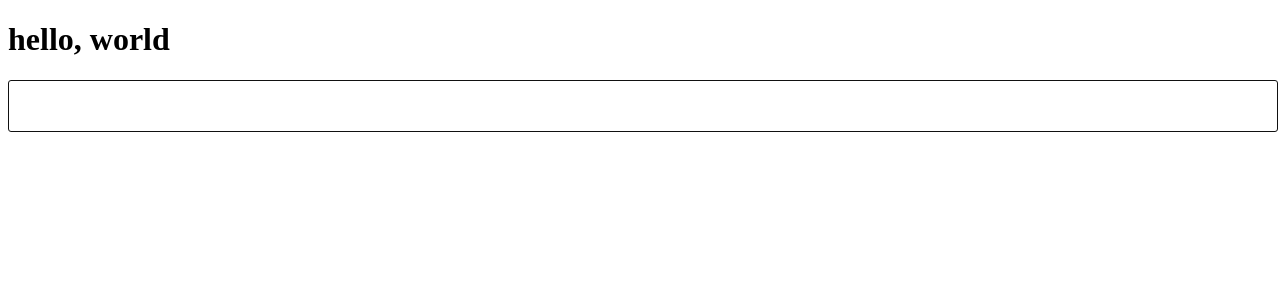
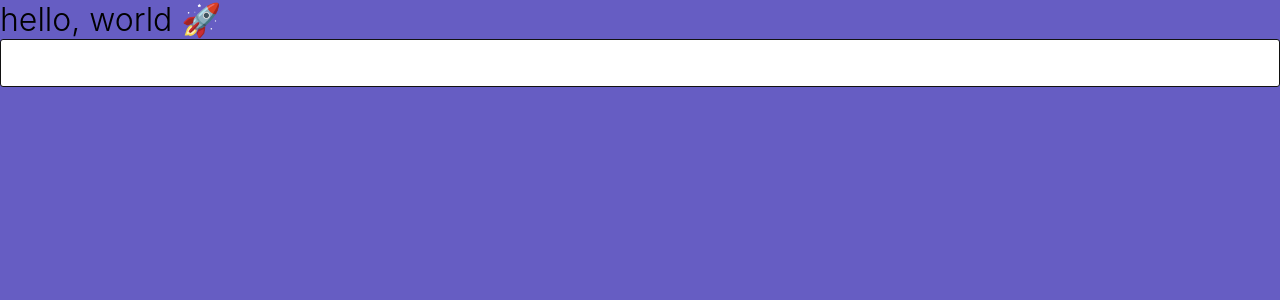
Before and after one commit to lukinoo/form-yup, a React (Vite) app: page / in a window 1280 px wide. Shown: the top 300 px of the page. Built offline with nearby package versions, Linux system fonts and the light colour scheme.

Commit message:
adding global style file

```diff
--- a/src/App.tsx
+++ b/src/App.tsx
@@ -1,10 +1,11 @@
 import { SInput } from "./components/SInput";
+import { SLabel } from "./components/SLabel";
 
 const App = () => {
   return (
     <div className="App">
-      <h1>hello, world</h1>
-      <SInput />
+      <SLabel htmlFor="name">hello, world 🚀</SLabel>
+      <SInput id="name" type="text" />
     </div>
   );
 };
--- a/src/components/SInput/SInput.styled.tsx
+++ b/src/components/SInput/SInput.styled.tsx
@@ -4,7 +4,10 @@ export const SInput = styled.input`
   width: 100%;
   height: 3rem;
   border: 1px solid #111;
+  background: #fff;
   outline: none;
   border-radius: 3px;
-  font-size: 1.1rem;
+  padding: 0.5rem;
+  font-family: inherit;
+  font-size: 1.2rem;
 `;
--- /dev/null
+++ b/src/components/SLabel/SLabel.styled.tsx
@@ -0,0 +1,7 @@
+import styled from "styled-components";
+
+export const SLabel = styled.label`
+  font-size: 2rem;
+  font-weight: 300;
+  color: #000;
+`;
--- /dev/null
+++ b/src/components/SLabel/index.ts
@@ -0,0 +1 @@
+export { SLabel } from "./SLabel.styled";
--- /dev/null
+++ b/src/config/Global.styled.ts
@@ -0,0 +1,16 @@
+import { createGlobalStyle } from "styled-components";
+
+export const GlobalStyle = createGlobalStyle`
+    *,
+    *::before,
+    *::after {
+        margin: 0;
+        padding: 0;
+        box-sizing: border-box;
+    }
+
+    body {
+        font-family: -apple-system, BlinkMacSystemFont, 'Segoe UI', Roboto, Oxygen, Ubuntu, Cantarell, 'Open Sans', 'Helvetica Neue', sans-serif;
+        background: #665dc3;
+    }
+`;
--- /dev/null
+++ b/src/config/index.ts
@@ -0,0 +1 @@
+export { GlobalStyle } from "./Global.styled";
--- a/src/main.tsx
+++ b/src/main.tsx
@@ -1,9 +1,11 @@
 import React from "react";
 import ReactDOM from "react-dom/client";
 import App from "./App";
+import { GlobalStyle } from "./config";
 
 ReactDOM.createRoot(document.getElementById("root") as HTMLElement).render(
   <React.StrictMode>
+    <GlobalStyle />
     <App />
   </React.StrictMode>
 );
```
